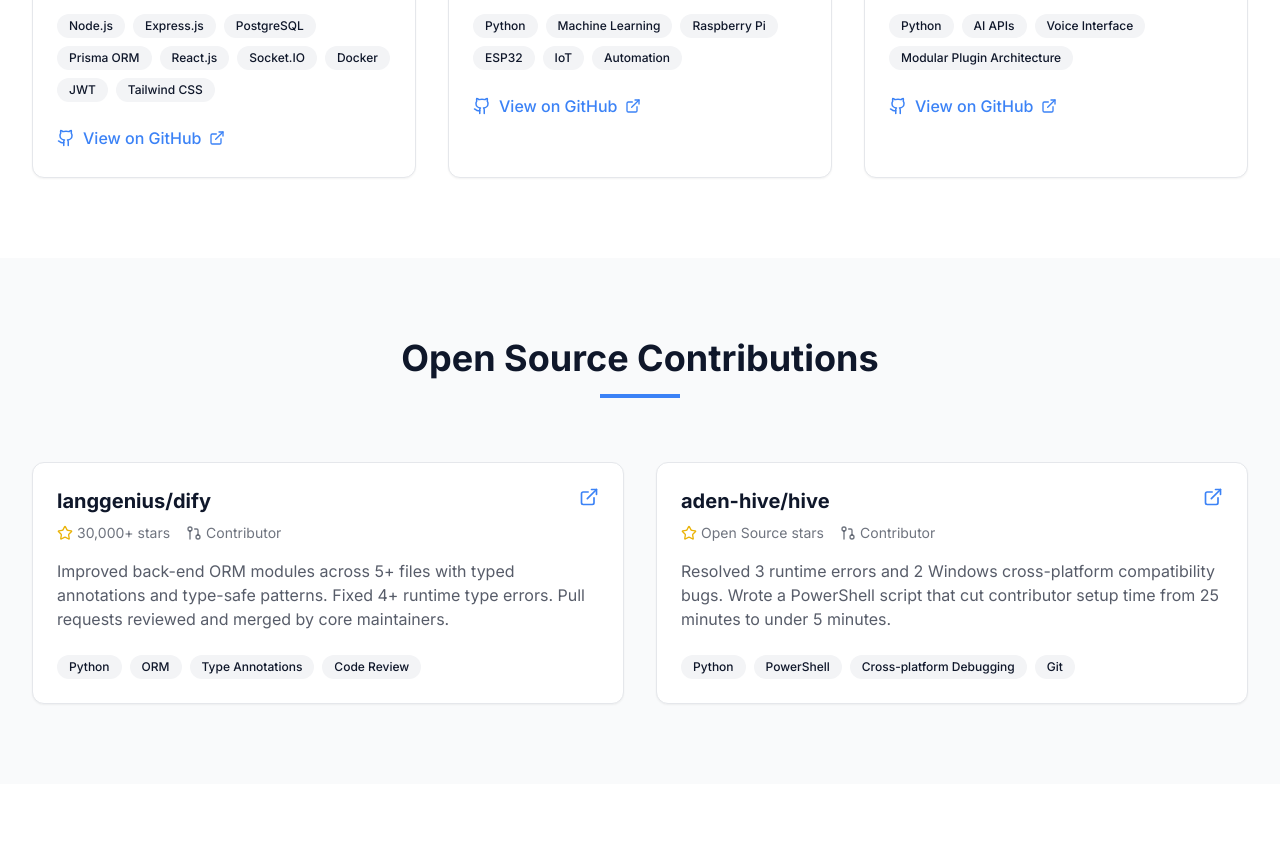
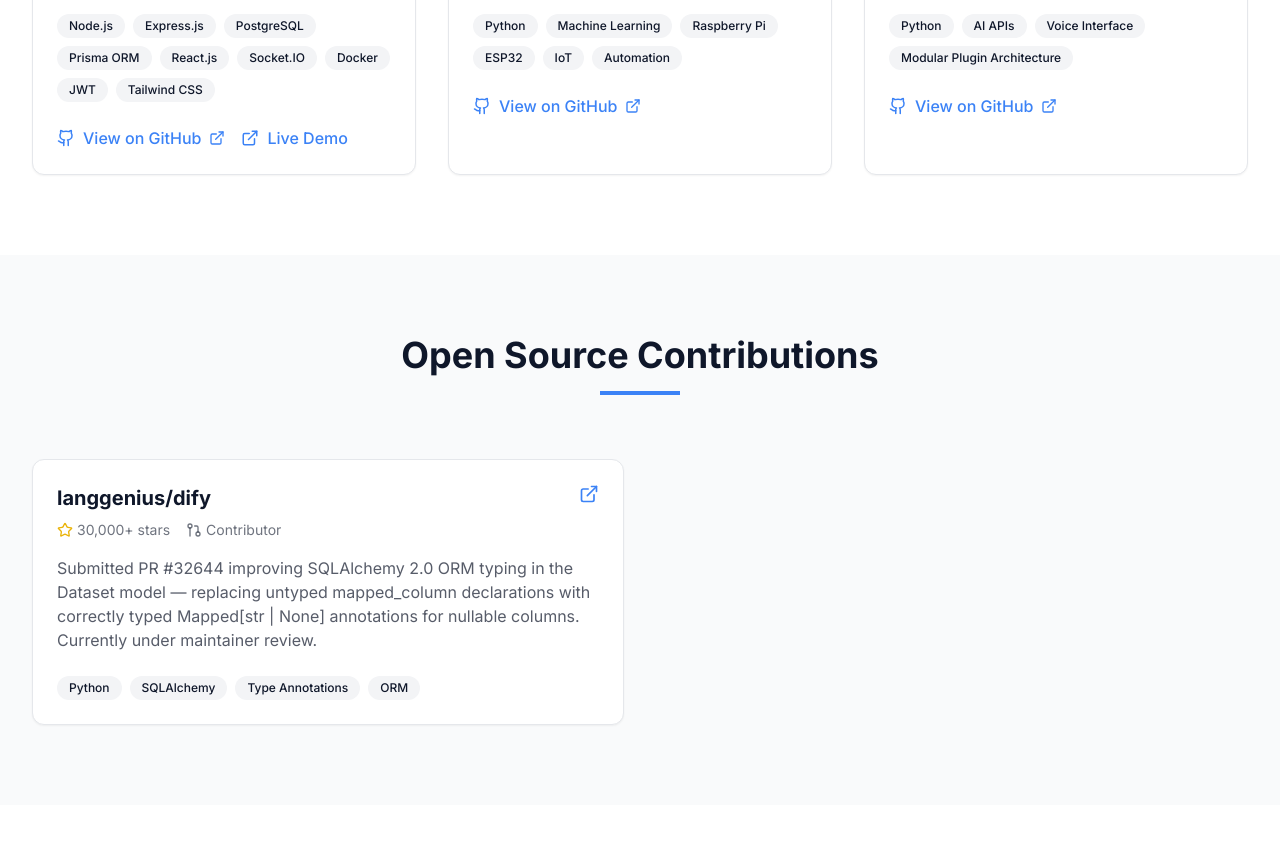
Before and after one commit to VignanNallani/vignan-portfolio, a Next.js app: page / in a window 1280 px wide. Shown: the part 1940-2807 px from the top of the page. Built offline with nearby package versions, Linux system fonts and the light colour scheme.

Commit message:
fix: update open source section with accurate contribution, add live demo link

```diff
--- a/src/components/OpenSource.tsx
+++ b/src/components/OpenSource.tsx
@@ -8,16 +8,9 @@
     {
       repo: 'langgenius/dify',
       stars: '30,000+',
-      description: 'Improved back-end ORM modules across 5+ files with typed annotations and type-safe patterns. Fixed 4+ runtime type errors. Pull requests reviewed and merged by core maintainers.',
-      tech: ['Python', 'ORM', 'Type Annotations', 'Code Review'],
-      githubLink: 'https://github.com/langgenius/dify'
-    },
-    {
-      repo: 'aden-hive/hive',
-      stars: 'Open Source',
-      description: 'Resolved 3 runtime errors and 2 Windows cross-platform compatibility bugs. Wrote a PowerShell script that cut contributor setup time from 25 minutes to under 5 minutes.',
-      tech: ['Python', 'PowerShell', 'Cross-platform Debugging', 'Git'],
-      githubLink: 'https://github.com/aden-hive/hive'
+      description: 'Submitted PR #32644 improving SQLAlchemy 2.0 ORM typing in the Dataset model — replacing untyped mapped_column declarations with correctly typed Mapped[str | None] annotations for nullable columns. Currently under maintainer review.',
+      tech: ['Python', 'SQLAlchemy', 'Type Annotations', 'ORM'],
+      githubLink: 'https://github.com/langgenius/dify/pull/32644'
     }
   ]
 
--- a/src/components/Projects.tsx
+++ b/src/components/Projects.tsx
@@ -10,7 +10,8 @@
       description: 'A full-stack community platform with real-time notifications, role-based access, nested comments, post reactions, and bookmarks. Engineered the entire backend from schema design to REST API. Reduced average API response time by 40% through PostgreSQL indexing and improved page-load speed by 60% with skeleton loaders.',
       tech: ['Node.js', 'Express.js', 'PostgreSQL', 'Prisma ORM', 'React.js', 'Socket.IO', 'Docker', 'JWT', 'Tailwind CSS'],
       status: 'Completed',
-      githubLink: 'https://github.com/VignanNallani'
+      githubLink: 'https://github.com/VignanNallani',
+      liveLink: 'https://knowledge-sharing-community.vercel.app/'
     },
     {
       title: 'AI-Based Smart Plastic Recycling System',
@@ -75,6 +76,7 @@
                 ))}
               </div>
 
+              <div className="flex gap-4">
                 <a
                   href={project.githubLink}
                   target="_blank"
@@ -85,6 +87,18 @@
                   View on GitHub
                   <ExternalLink size={16} />
                 </a>
+                {project.liveLink && (
+                  <a
+                    href={project.liveLink}
+                    target="_blank"
+                    rel="noopener noreferrer"
+                    className="inline-flex items-center gap-2 text-electric-blue hover:text-blue-600 font-medium transition-colors"
+                  >
+                    <ExternalLink size={18} />
+                    Live Demo
+                  </a>
+                )}
+              </div>
             </motion.div>
           ))}
         </div>
```
Lines whose indentation alone changed are shown as unchanged.
